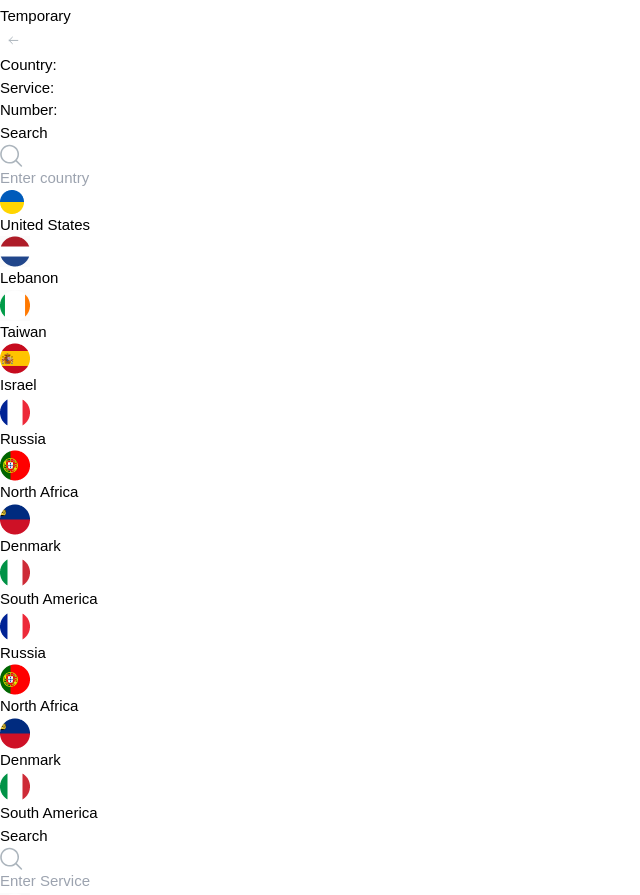
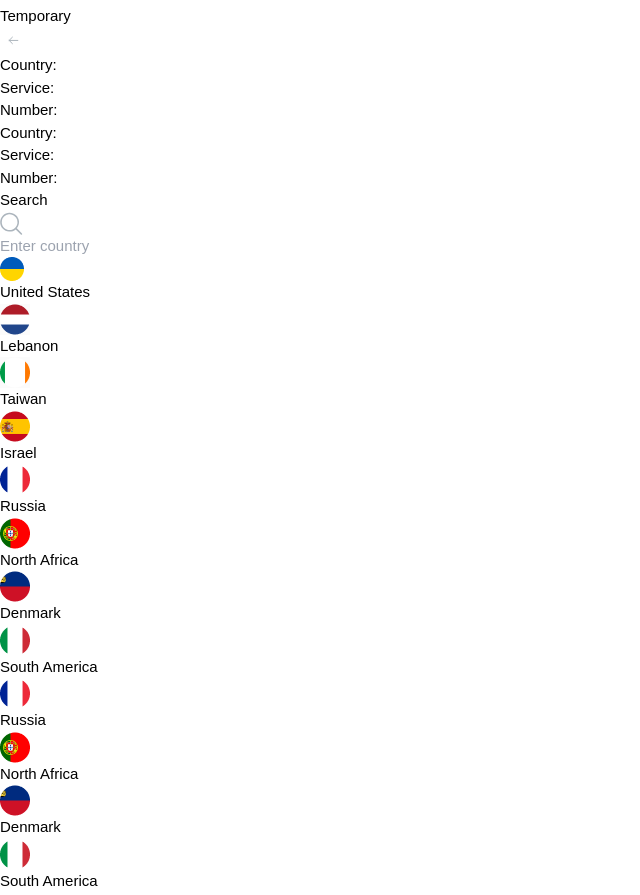
Before and after one commit to sunny335/zed-sms, a Vue app: page / in a window 1280 px wide. Shown: the part 1626-2521 px from the top of the page, without its empty margins (0-640 px from the left). Built offline with nearby package versions, Linux system fonts and the light colour scheme.

Commit message:
get number desktop selected data code update

```diff
--- a/src/components/GetANumber/GetANumber.vue
+++ b/src/components/GetANumber/GetANumber.vue
@@ -200,49 +200,68 @@ const filteredPhone = computed(() => {
                 <div class="w-full">
 
                     <div class="tab-content tab-space w-full">
-                        <div v-if="selectedCountry || selectedPhone || selectedService"
-                            class="items-center gap-[20px] justify-center border-b border-zinc-600 w-max mx-auto pb-[26px] hidden lg:flex">
-                            <div v-if="selectedCountry" class="flex gap-[6px] items-center">
+                        <div class="items-center gap-[20px] min-h-[60px] justify-center border-b border-zinc-600 w-max mx-auto pb-[26px]
+                            hidden lg:flex">
+                            <div class="flex gap-[6px] items-center">
 
-                                <div class="text-center text-zinc-600 dark:text-[#F5F5F5]  text-sm font-normal font-['Poppins']">Country:
+                                <div
+                                    class="text-center text-zinc-600 dark:text-[#F5F5F5]  text-sm font-normal font-['Poppins']">
+                                    Country:
                                 </div>
-                                <div class="flex gap-[6px] items-center">
+                                <div v-if="selectedCountry" class="flex gap-[6px] items-center">
                                     <!-- <img :src="PhilipinsImg" alt="Image Description" /> -->
                                     <img :src="selectedCountry?.flag" class="w-[30px] h-[30px] rounded-full" alt="Flag" />
 
-                                    <div class="text-center text-zinc-600 dark:text-[#F5F5F5] text-sm font-light font-['Poppins']">
-                                        {{ selectedCountry.name }}
+                                    <div
+                                        class="text-center text-zinc-600 dark:text-[#F5F5F5] text-sm font-light font-['Poppins']">
+                                        {{ selectedCountry?.name }}
                                     </div>
                                 </div>
                             </div>
-                            <div class="flex gap-[6px] items-center" v-if="selectedService">
-                                <div class="text-center text-zinc-600 dark:text-[#F5F5F5]  text-sm font-normal font-['Poppins']">Service:
+                            <div class="flex gap-[6px] items-center"
+                                v-bind:class="{ 'hidden': openTab == 2, 'block': openTab === 2 || openTab === 1 }">
+                                <div
+                                    class="text-center text-zinc-600 dark:text-[#F5F5F5]  text-sm font-normal font-['Poppins']">
+                                    Service:
                                 </div>
 
-                                <div class="flex gap-[6px] items-center">
-                                    <img :src="selectedService.flag" alt="Image Description" />
-                                    <div class="text-center text-zinc-600 dark:text-[#F5F5F5] text-sm font-light font-['Poppins']">
+                                <div v-if="selectedService" class="flex gap-[6px] items-center">
+                                    <img class="w-[30px] h-[30px] rounded-full" :src="selectedService.flag"
+                                        alt="Image Description" />
+                                    <div
+                                        class="text-center text-zinc-600 dark:text-[#F5F5F5] text-sm font-light font-['Poppins']">
                                         {{ selectedService.name }}
                                     </div>
                                 </div>
                             </div>
-                            <div class="flex gap-[6px] items-center" v-if="selectedPhone">
-                                <div class="text-center text-zinc-600 dark:text-[#F5F5F5]  text-sm font-normal font-['Poppins']">Number:
+                            <div class="flex gap-[6px] items-center"
+                                v-bind:class="{ 'hidden': openTab == 3, 'block': openTab === 3 || openTab === 1 }">
+                                <div
+                                    class="text-center text-zinc-600 dark:text-[#F5F5F5]  text-sm font-normal font-['Poppins']">
+                                    Number:
                                 </div>
-                                <div class="text-zinc-600 text-sm dark:text-[#F5F5F5]  font-light font-['Poppins']">{{ selectedPhone }}</div>
+                                <div v-if="selectedPhone"
+                                    class="text-zinc-600 text-sm dark:text-[#F5F5F5]  font-light font-['Poppins']">{{
+                                        selectedPhone }}</div>
                             </div>
                             <div class="flex gap-[6px] items-center" v-if="selectedPhone && selectedWeek">
 
-                                <div class="text-center text-zinc-600 dark:text-[#F5F5F5]  text-sm font-normal font-['Poppins']">Rent:
+                                <div
+                                    class="text-center text-zinc-600 dark:text-[#F5F5F5]  text-sm font-normal font-['Poppins']">
+                                    Rent:
                                 </div>
-                                <div class="text-zinc-600 dark:text-[#F5F5F5]  text-sm font-light font-['Poppins']">{{ selectedWeek }}</div>
+                                <div class="text-zinc-600 dark:text-[#F5F5F5]  text-sm font-light font-['Poppins']">{{
+                                    selectedWeek }}</div>
                             </div>
                             <div class="flex gap-[6px] items-center"
                                 v-if="openTab === 2 ? selectedCountry?.price : selectedService">
-                                <div class="text-center text-zinc-600 dark:text-[#F5F5F5] text-sm font-normal font-['Poppins']">Cost:
+                                <div
+                                    class="text-center text-zinc-600 dark:text-[#F5F5F5] text-sm font-normal font-['Poppins']">
+                                    Cost:
                                 </div>
-                                <div class="text-zinc-600 dark:text-[#F5F5F5] text-sm font-light font-['Poppins']">{{ openTab === 2 ?
-                                   selectedCountry?.price : selectedService.price }}
+                                <div class="text-zinc-600 dark:text-[#F5F5F5] text-sm font-light font-['Poppins']">{{
+                                    openTab === 2 ?
+                                    selectedCountry?.price : selectedService.price }}
                                 </div>
                             </div>
                         </div>
```
